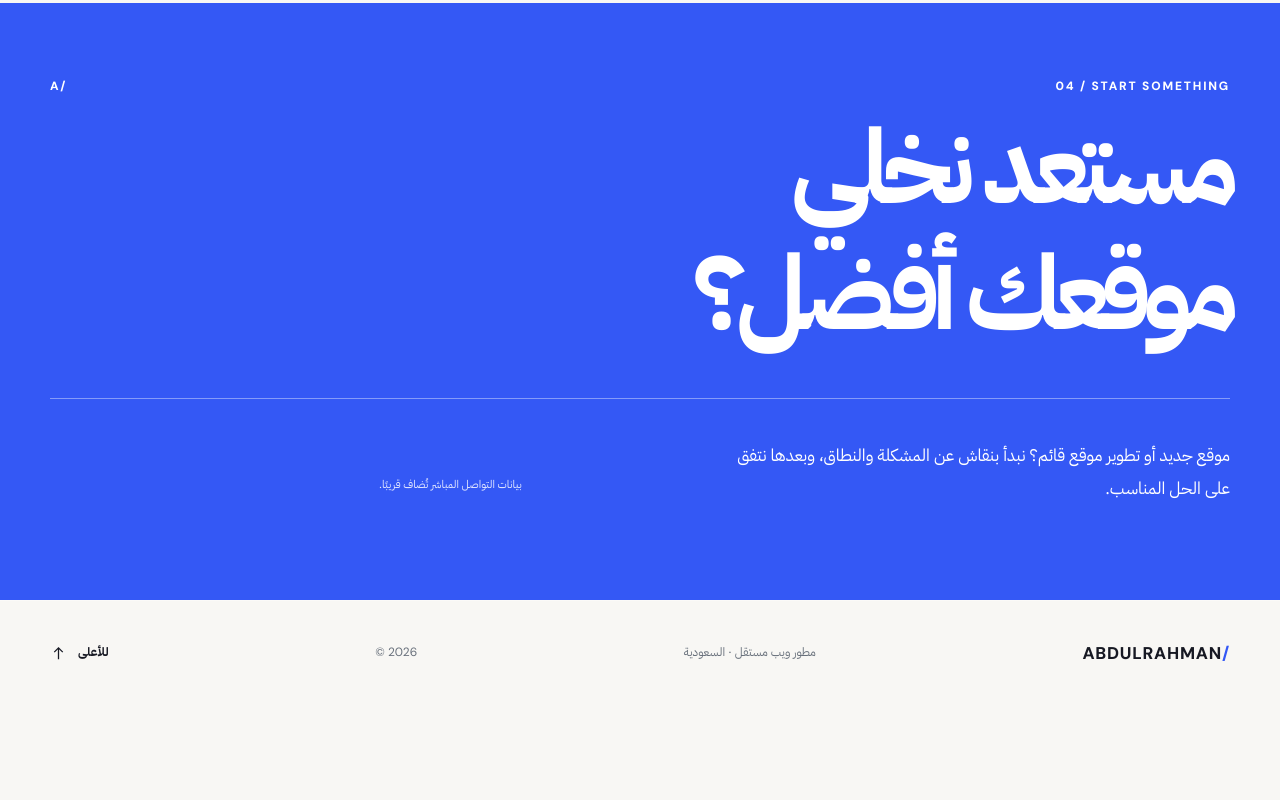
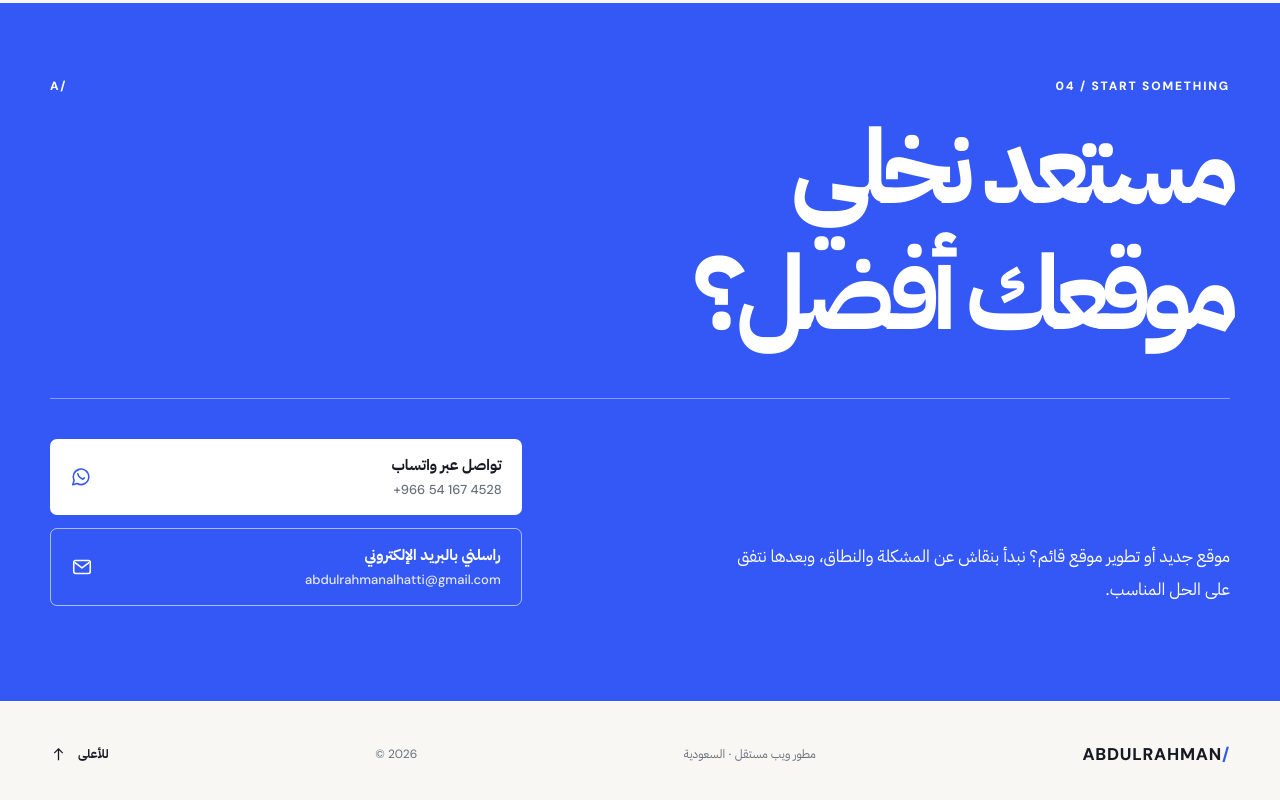
Before and after one commit to Abdulrahmnh/Abdulrahmnh, a plain HTML site: page portfolio/index.html in a window 1280 px wide. Shown: the part 5149-5949 px from the top of the page. Before the commit the page ends 5854 px from the top, so only its background shows below. Drawn offline with Linux system fonts and the light colour scheme.

Commit message:
Add owner-approved WhatsApp and email contact channels

```diff
--- a/portfolio/index.html
+++ b/portfolio/index.html
@@ -30,7 +30,7 @@
       </nav>
       <div class="header-tools">
         <button id="lang-toggle" class="lang-toggle" type="button" aria-label="Switch to English">EN</button>
-        <a class="header-action" href="#contact"><span data-ar="خلّنا نتكلم" data-en="Let's talk">خلّنا نتكلم</span><svg class="ic ic-ext" viewBox="0 0 24 24" aria-hidden="true" fill="none" stroke="currentColor" stroke-width="1.8" stroke-linecap="round"><path d="M7 17 17 7M8 7h9v9"/></svg></a>
+        <a class="header-action" href="https://wa.me/966541674528" target="_blank" rel="noopener noreferrer"><span data-ar="خلّنا نتكلم" data-en="Let's talk">خلّنا نتكلم</span><svg class="ic ic-ext" viewBox="0 0 24 24" aria-hidden="true" fill="none" stroke="currentColor" stroke-width="1.8" stroke-linecap="round"><path d="M7 17 17 7M8 7h9v9"/></svg></a>
         <button id="menu-toggle" class="menu-toggle" type="button" aria-label="فتح القائمة" aria-controls="primary-nav" aria-expanded="false"><svg class="ic" viewBox="0 0 24 24" aria-hidden="true" fill="none" stroke="currentColor" stroke-width="1.8" stroke-linecap="round"><path d="M4 7h16M4 12h16M4 17h16"/></svg></button>
       </div>
     </div>
@@ -138,7 +138,7 @@
       <div class="container contact-wrap">
         <div class="contact-top"><span class="latin">04 / START SOMETHING</span><span class="contact-symbol latin" aria-hidden="true">A/</span></div>
         <h2 id="contact-title"><span data-ar="مستعد نخلي" data-en="Got a website">مستعد نخلي</span><span data-ar="موقعك أفضل؟" data-en="worth building?">موقعك أفضل؟</span></h2>
-        <div class="contact-lower"><p data-ar="موقع جديد أو تطوير موقع قائم؟ نبدأ بنقاش عن المشكلة والنطاق، وبعدها نتفق على الحل المناسب." data-en="Building a new site or upgrading an old one? Let's start with the problem and scope, then find the right approach.">موقع جديد أو تطوير موقع قائم؟ نبدأ بنقاش عن المشكلة والنطاق، وبعدها نتفق على الحل المناسب.</p><div><div class="direct-contact-pending"><small data-ar="بيانات التواصل المباشر تُضاف قريبًا." data-en="Direct contact details will be added shortly.">بيانات التواصل المباشر تُضاف قريبًا.</small></div></div></div>
+        <div class="contact-lower"><p data-ar="موقع جديد أو تطوير موقع قائم؟ نبدأ بنقاش عن المشكلة والنطاق، وبعدها نتفق على الحل المناسب." data-en="Building a new site or upgrading an old one? Let's start with the problem and scope, then find the right approach.">موقع جديد أو تطوير موقع قائم؟ نبدأ بنقاش عن المشكلة والنطاق، وبعدها نتفق على الحل المناسب.</p><div><a class="contact-button contact-direct" href="https://wa.me/966541674528" target="_blank" rel="noopener noreferrer"><span class="contact-detail"><strong data-ar="تواصل عبر واتساب" data-en="Chat on WhatsApp">تواصل عبر واتساب</strong><bdi dir="ltr" class="contact-value">+966 54 167 4528</bdi></span><svg class="ic" viewBox="0 0 24 24" fill="none" stroke="currentColor" stroke-width="1.7" stroke-linecap="round" stroke-linejoin="round" aria-hidden="true"><path d="M20.5 11.7a8.5 8.5 0 0 1-12.7 7.4L3 20.5l1.5-4.6A8.5 8.5 0 1 1 20.5 11.7Z"/><path d="M8.5 8.4c.6 3 2.4 4.9 5.5 6l1.6-1.5"/></svg></a><a class="contact-button contact-direct contact-email" href="mailto:abdulrahmanalhatti@gmail.com"><span class="contact-detail"><strong data-ar="راسلني بالبريد الإلكتروني" data-en="Email me">راسلني بالبريد الإلكتروني</strong><bdi dir="ltr" class="contact-value">abdulrahmanalhatti@gmail.com</bdi></span><svg class="ic" viewBox="0 0 24 24" fill="none" stroke="currentColor" stroke-width="1.7" stroke-linejoin="round" aria-hidden="true"><rect x="3" y="5" width="18" height="14" rx="2"/><path d="m4 7 8 6 8-6"/></svg></a></div></div>
       </div>
     </section>
   </main>
--- a/portfolio/styles.css
+++ b/portfolio/styles.css
@@ -351,4 +351,7 @@ html[lang="en"] .contact-lower>p{line-height:1.75}
 @media(prefers-reduced-motion:reduce){html{scroll-behavior:auto}*,*::before,*::after{transition:none!important;animation:none!important}}
 
 /* Portfolio collection — preserves the V3 studio identity. */
-.work-collection{display:grid;grid-template-columns:repeat(2,minmax(0,1fr));gap:24px;margin-top:36px}.work-card{min-width:0;border:1px solid var(--line);background:var(--white);display:flex;flex-direction:column}.work-card-art{min-height:154px;background:var(--project-accent);color:#fff;display:flex;flex-direction:column;justify-content:space-between;align-items:flex-start;padding:18px 24px;position:relative;overflow:hidden;isolation:isolate}.work-card-art::after{content:"";position:absolute;width:260px;height:260px;border:1px solid #ffffff40;border-radius:50%;inset-inline-end:-80px;top:-70px;z-index:-1}.work-card-art strong{font-size:76px;line-height:1;font-weight:800;align-self:center}.work-card-art .latin{font-size:10px;letter-spacing:.12em}.work-card-copy{padding:26px;display:flex;flex-direction:column;gap:10px;flex:1}.work-card-type{font-size:11px;font-weight:700;color:var(--muted)}.work-card-name{font-size:clamp(23px,3vw,33px);line-height:1.2}.work-card-line{font-size:17px;font-weight:600}.work-card-desc{font-size:14px;color:var(--muted);line-height:1.8}.work-card .project-pills{margin-top:4px}.work-card .project-visit{margin-top:auto;padding-top:12px}.direct-contact-pending{padding:12px 0}.direct-contact-pending small{display:block;line-height:1.6}@media(max-width:660px){.work-collection{grid-template-columns:1fr;gap:16px;margin-top:24px}.work-card-copy{padding:20px}.work-card-art{min-height:138px}}
+.work-collection{display:grid;grid-template-columns:repeat(2,minmax(0,1fr));gap:24px;margin-top:36px}.work-card{min-width:0;border:1px solid var(--line);background:var(--white);display:flex;flex-direction:column}.work-card-art{min-height:154px;background:var(--project-accent);color:#fff;display:flex;flex-direction:column;justify-content:space-between;align-items:flex-start;padding:18px 24px;position:relative;overflow:hidden;isolation:isolate}.work-card-art::after{content:"";position:absolute;width:260px;height:260px;border:1px solid #ffffff40;border-radius:50%;inset-inline-end:-80px;top:-70px;z-index:-1}.work-card-art strong{font-size:76px;line-height:1;font-weight:800;align-self:center}.work-card-art .latin{font-size:10px;letter-spacing:.12em}.work-card-copy{padding:26px;display:flex;flex-direction:column;gap:10px;flex:1}.work-card-type{font-size:11px;font-weight:700;color:var(--muted)}.work-card-name{font-size:clamp(23px,3vw,33px);line-height:1.2}.work-card-line{font-size:17px;font-weight:600}.work-card-desc{font-size:14px;color:var(--muted);line-height:1.8}.work-card .project-pills{margin-top:4px}.work-card .project-visit{margin-top:auto;padding-top:12px}@media(max-width:660px){.work-collection{grid-template-columns:1fr;gap:16px;margin-top:24px}.work-card-copy{padding:20px}.work-card-art{min-height:138px}}
+
+/* Approved direct contact channels */
+.contact-direct{min-width:0;align-items:center}.contact-detail{display:flex;min-width:0;flex-direction:column;align-items:flex-start;gap:3px}.contact-detail strong{font-size:15px;line-height:1.45}.contact-value{font:500 13px/1.5 var(--en);color:var(--muted);overflow-wrap:anywhere;max-width:100%}.contact-email{background:transparent;color:white;border:1px solid #ffffff99}.contact-email .contact-value{color:#e3e7ff}.contact-email .ic{color:#fff}.contact-email:hover{background:#ffffff1a}.contact-email:focus-visible{outline-offset:4px}@media(max-width:385px){.contact-detail strong{font-size:13px}.contact-value{font-size:12px}.contact-direct{gap:10px;padding-inline:12px}}
```
Also changed, not shown: portfolio/qa.test.mjs (+5 -3 lines).
